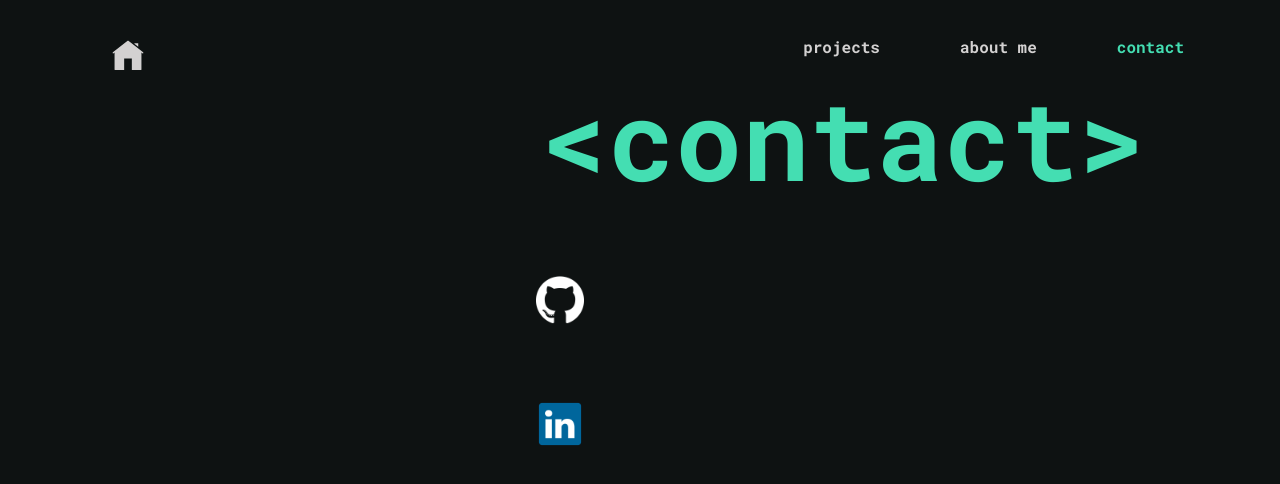
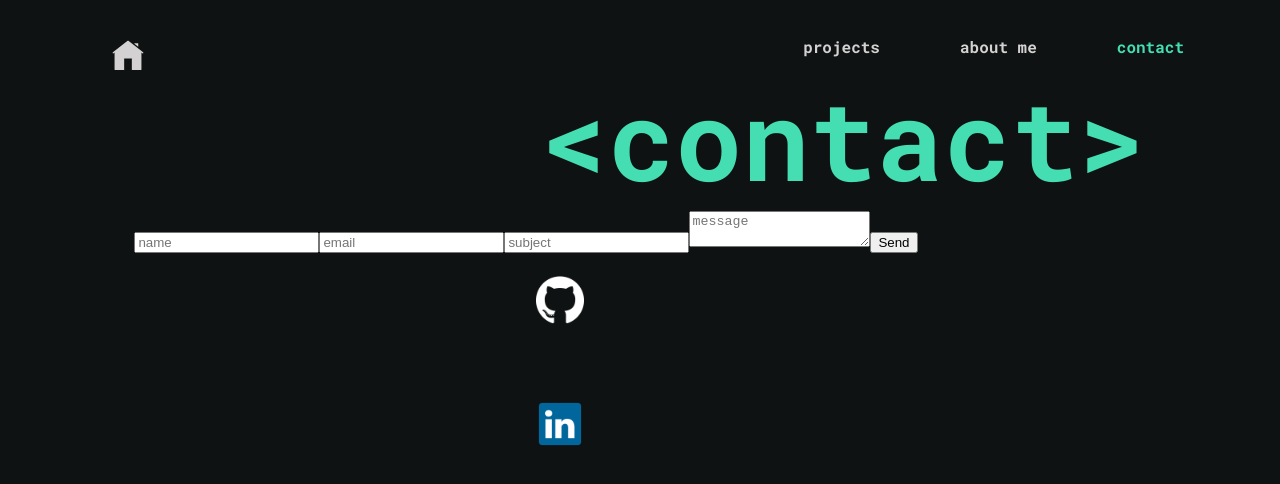
Before and after one commit to matt-pessoa/matt-pessoa.github.io, a React (Create React App) app: page /contact in a window 1280 px wide. Shown: the top 484 px of the page. Built offline with nearby package versions, Linux system fonts and the light colour scheme.

Commit message:
feat: email form

```diff
--- a/package.json
+++ b/package.json
@@ -6,6 +6,7 @@
     "@testing-library/jest-dom": "^5.15.0",
     "@testing-library/react": "^11.2.7",
     "@testing-library/user-event": "^12.8.3",
+    "google-map-react": "^2.1.10",
     "react": "^17.0.2",
     "react-dom": "^17.0.2",
     "react-router-dom": "^5.3.0",
--- a/src/pages/Contact.js
+++ b/src/pages/Contact.js
@@ -9,6 +9,13 @@ function Contact() {
 			<Header />
 			<section className="limiter-contact contact" id="contact-page">
 				<h1 className="contact-heading">&lt;contact&gt;</h1>
+				<div className="contact-form">
+					<input placeholder="name" />
+					<input placeholder="email" />
+					<input placeholder="subject" />
+					<textarea placeholder="message" />
+					<button>Send</button>
+				</div>
 				<aside>
 					<Social />
 				</aside>
--- a/src/pages/css/Contact.css
+++ b/src/pages/css/Contact.css
@@ -7,6 +7,7 @@
 .limiter-contact {
 	/* border: 2px solid blue; */
 	display: flex;
+	flex-direction: column;
 	margin-right: 10%;
 	margin-left: 10%;
 }
```
Also changed, not shown: 1 other file (tests, documents, lock files or other folders).
